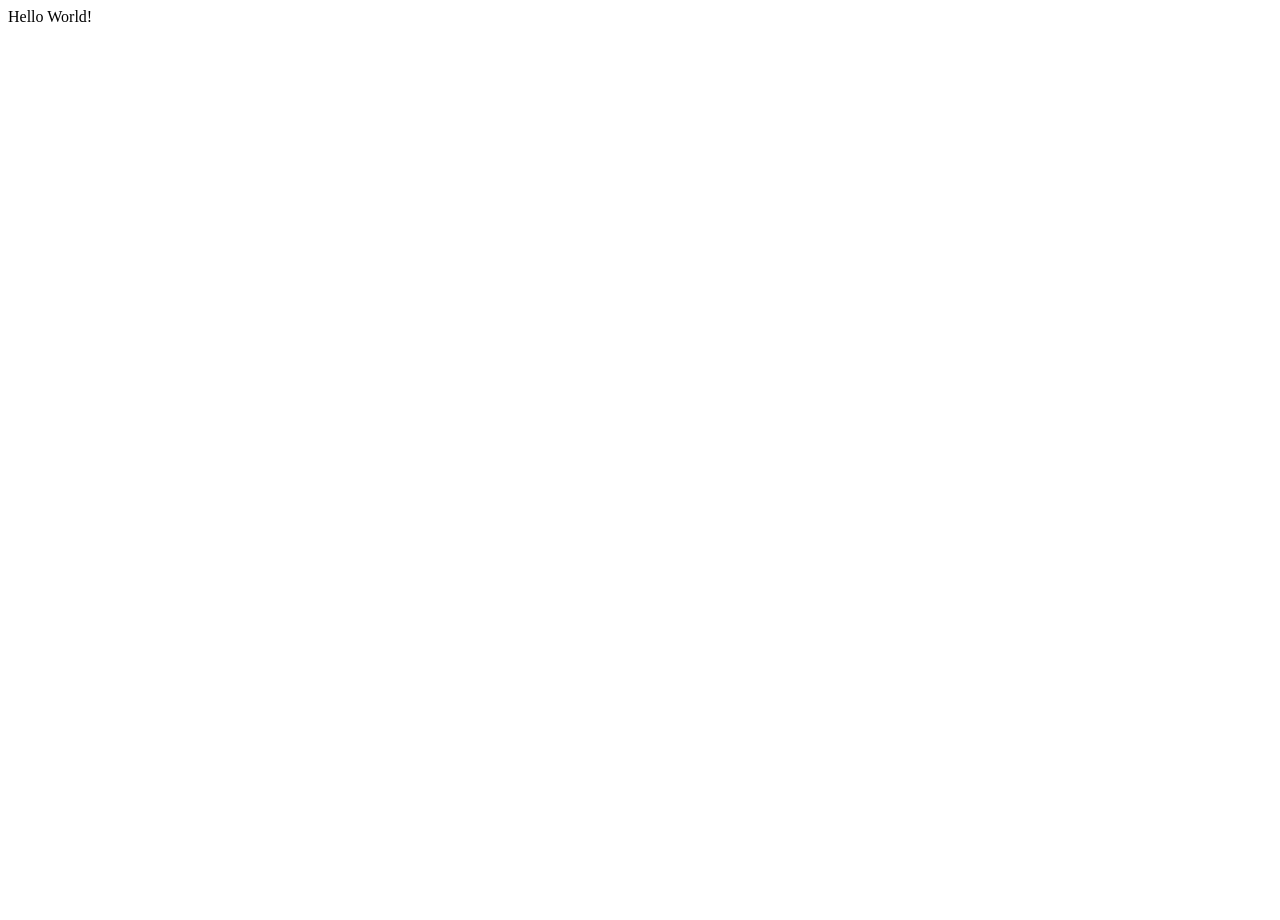
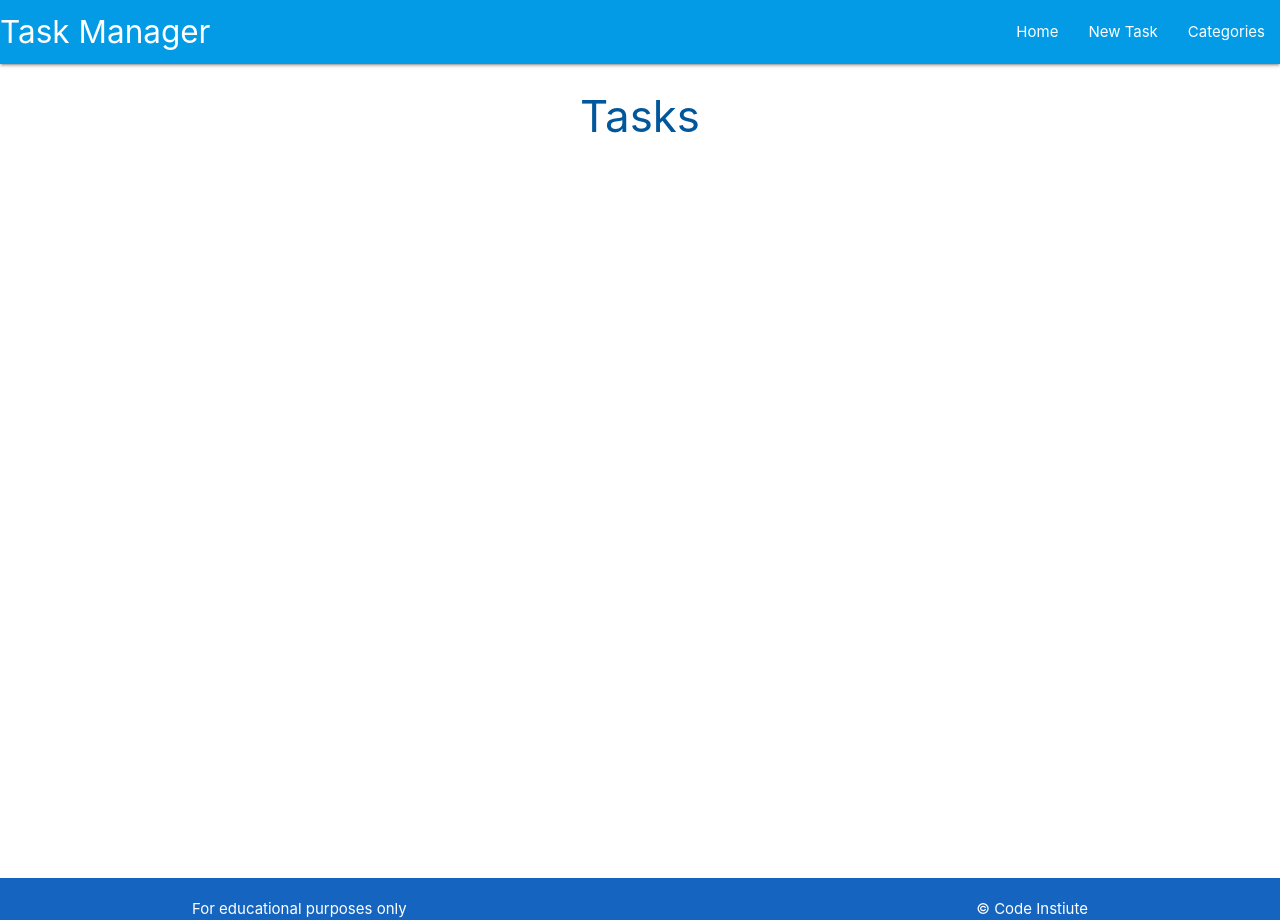
Before and after one commit to renatalantos/Flask-task-manager, a Flask app: page / in a window 1280 px wide. Before the commit the page is almost empty. Run offline with Flask 2, Linux system fonts and the light colour scheme.

Commit message:
Add html and CSS using materialize.css.com

```diff
--- a/taskmanager/routes.py
+++ b/taskmanager/routes.py
@@ -4,4 +4,4 @@ from taskmanager.models import Category, Task
 
 @app.route("/")
 def home():
-    return render_template("base.html")
+    return render_template("tasks.html")
--- /dev/null
+++ b/taskmanager/static/css/style.css
@@ -0,0 +1,12 @@
+
+/*sticky footer*/
+
+body {
+    display: flex;
+    min-height: 100vh;
+    flex-direction: column;
+  }
+
+  main {
+    flex: 1 0 auto;
+  }
--- /dev/null
+++ b/taskmanager/static/js/script.js
@@ -0,0 +1,5 @@
+document.addEventListener("DOMContentLoaded", function() {
+  // sidenav initialization
+  let sidenav = document.querySelectorAll(".sidenav");
+  M.Sidenav.init(sidenav);
+});
--- a/taskmanager/templates/base.html
+++ b/taskmanager/templates/base.html
@@ -4,9 +4,55 @@
     <meta charset="UTF-8">
     <meta http-equiv="X-UA-Compatible" content="IE=edge">
     <meta name="viewport" content="width=device-width, initial-scale=1.0">
+    <link rel="stylesheet" href="https://cdnjs.cloudflare.com/ajax/libs/font-awesome/6.0.0-beta2/css/all.min.css"
+        integrity="sha512-YWzhKL2whUzgiheMoBFwW8CKV4qpHQAEuvilg9FAn5VJUDwKZZxkJNuGM4XkWuk94WCrrwslk8yWNGmY1EduTA=="
+        crossorigin="anonymous" referrerpolicy="no-referrer" />
+    <link rel="stylesheet" href="https://cdnjs.cloudflare.com/ajax/libs/materialize/1.0.0/css/materialize.min.css">
+    <link rel="stylesheet" href="{{ url_for('static', filename='css/style.css') }}">
     <title>Task Manager</title>
 </head>
 <body>
-    Hello World!
+
+    <header>
+        <!-- top navbar -->
+        <nav class="light-blue darken-1">
+            <div class="nav-wrapper">
+              <a href="{{ url_for('home') }}" class="brand-logo">Task Manager</a>
+              <a href="#" data-target="mobile-demo" class="sidenav-trigger"><i class="fas fa-bars"></i></a>
+              <ul class="right hide-on-med-and-down">
+                <li><a href="{{ url_for('home') }}">Home</a></li>
+                <li><a href="">New Task</a></li>
+                <li><a href="">Categories</a></li>
+
+              </ul>
+            </div>
+          </nav>
+
+          <!-- mobile sidenav -->
+          <ul class="sidenav" id="mobile-demo">
+            <li><a href="{{ url_for('home') }}">Home</a></li>
+            <li><a href="">New Task</a></li>
+            <li><a href="">Categories</a></li>
+
+          </ul>
+
+    </header>
+
+    <main class="container">
+      {% block content %}
+      {% endblock %}
+
+    </main>
+
+    <footer class="page-footer blue darken-3">
+      <div class="container">
+        For educational purposes only
+        <a class="white-text right" href="https://codeinstitute.net" target="_blank">&copy; Code Instiute</a>
+      </div>
+    </footer>
+
+    <script src="https://cdnjs.cloudflare.com/ajax/libs/materialize/1.0.0/js/materialize.min.js"></script>
+    <script src="{{ url_for('static', filename='js/script.js') }}"></script>
 </body>
+
 </html>
--- /dev/null
+++ b/taskmanager/templates/tasks.html
@@ -0,0 +1,5 @@
+{% extends "base.html" %}
+{% block content %}
+
+<h3 class = "light-blue-text text-darken-4 center-align">Tasks</h3>
+{% endblock %}
```
